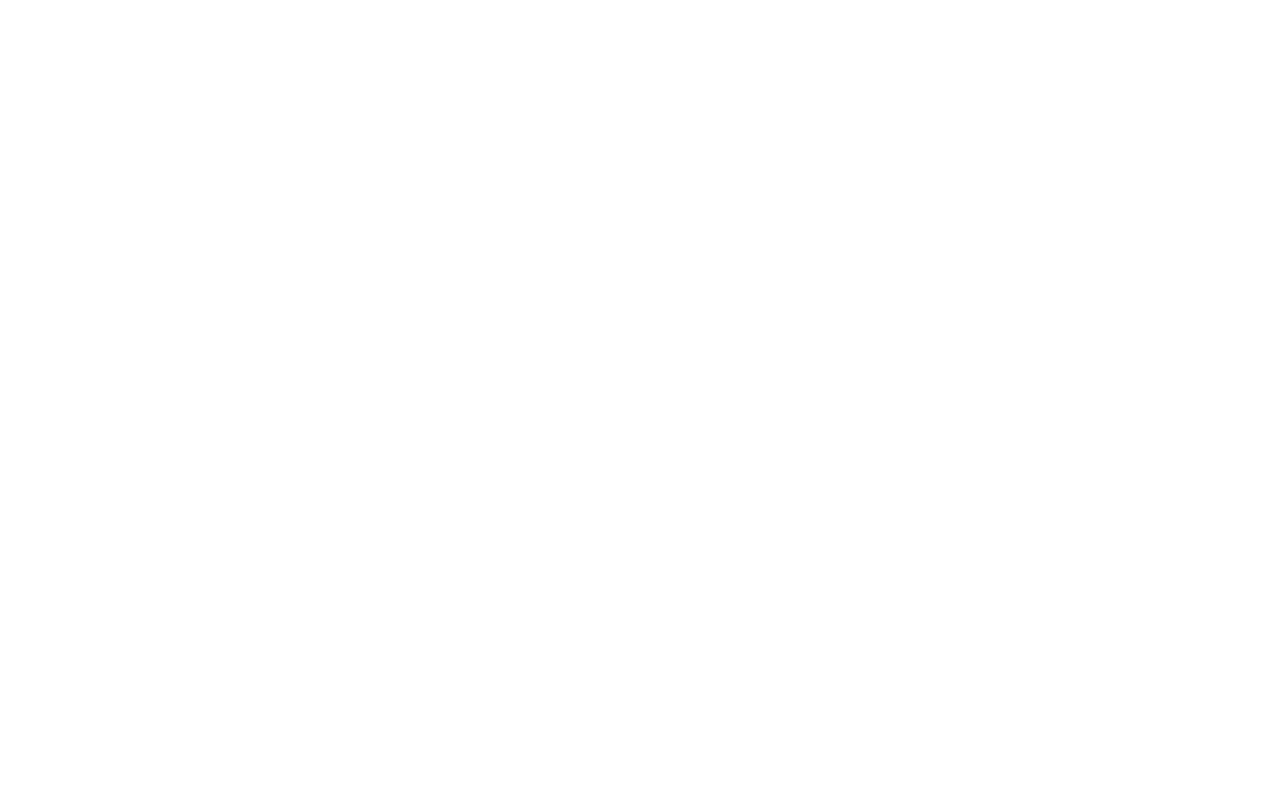
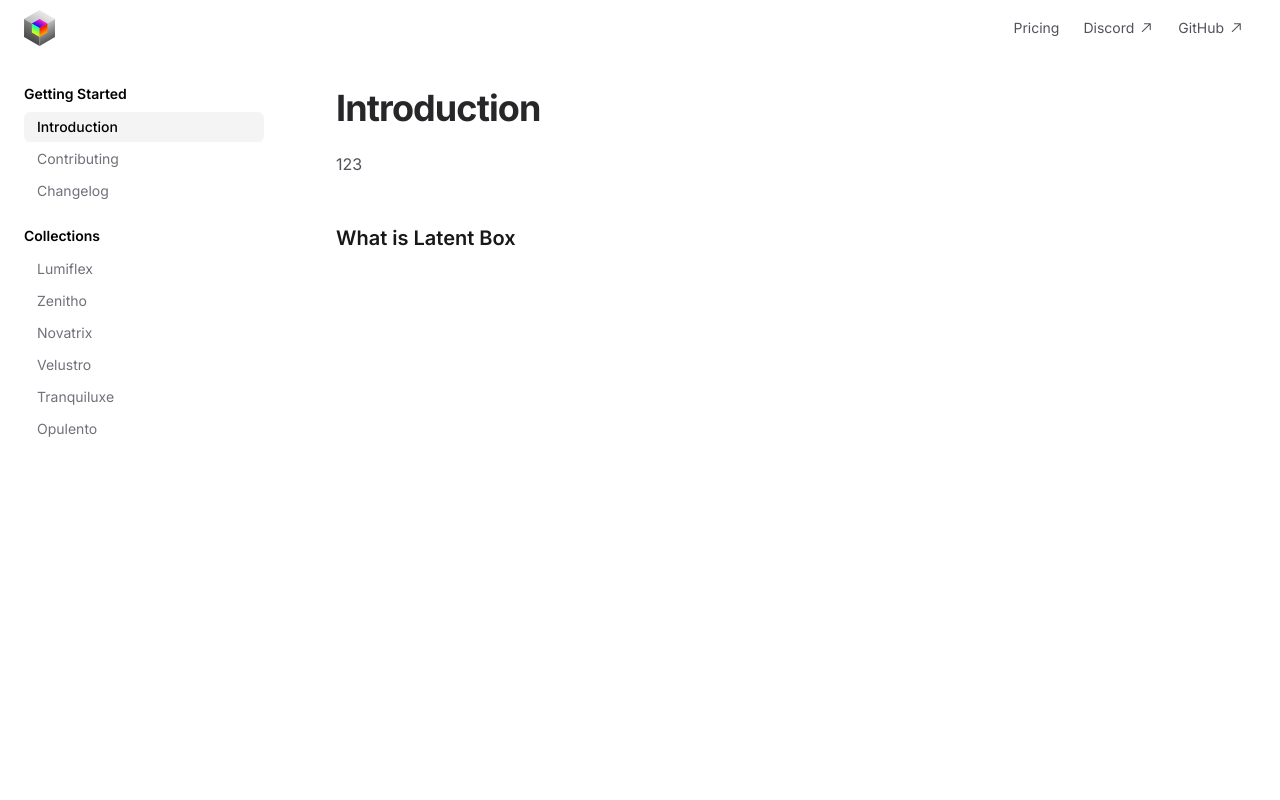
Before and after one commit to latentcat/latentbox, a Next.js app: page /en/docs in a window 1280 px wide. Before the commit this address had no page. Shown: the top 800 px of the page. Built offline with nearby package versions, Linux system fonts and the light colour scheme.

Commit message:
update page

```diff
--- a/src/app/[locale]/(common)/(docs)/a1/page.tsx
+++ /dev/null
@@ -1,10 +0,0 @@
-
-import { useTranslations } from "next-intl";
-
-export default function Page() {
-  const t = useTranslations("qrcodes.a1");
-
-  return (
-    <div></div>
-  );
-}
--- /dev/null
+++ b/src/app/[locale]/(common)/(docs)/docs/(introduction)/page.tsx
@@ -0,0 +1,29 @@
+import { ArticleLayout } from "@/components/SimpleLayout";
+import { getTranslations } from "next-intl/server";
+
+
+export default function Page() {
+  return (
+    <ArticleLayout
+      title="Introduction"
+      intro="123"
+    >
+      <h2>
+        What is Latent Box
+      </h2>
+    </ArticleLayout>
+  )
+}
+
+export async function generateMetadata({
+  params: { locale },
+}: Readonly<{
+  params: { locale: string };
+}>) {
+  const t = await getTranslations({ locale, namespace: "pricing" });
+
+  return {
+    title: t("title"),
+    description: t("desc"),
+  };
+}
--- /dev/null
+++ b/src/app/[locale]/(common)/(docs)/docs/changelog/page.tsx
@@ -0,0 +1,29 @@
+import { ArticleLayout } from "@/components/SimpleLayout";
+import { getTranslations } from "next-intl/server";
+
+
+export default function Page() {
+  return (
+    <ArticleLayout
+      title="Changelog"
+      intro="123"
+    >
+      <h2>
+        What is Latent Box
+      </h2>
+    </ArticleLayout>
+  )
+}
+
+export async function generateMetadata({
+  params: { locale },
+}: Readonly<{
+  params: { locale: string };
+}>) {
+  const t = await getTranslations({ locale, namespace: "pricing" });
+
+  return {
+    title: t("title"),
+    description: t("desc"),
+  };
+}
--- /dev/null
+++ b/src/app/[locale]/(common)/(docs)/docs/contributing/page.tsx
@@ -0,0 +1,29 @@
+import { ArticleLayout } from "@/components/SimpleLayout";
+import { getTranslations } from "next-intl/server";
+
+
+export default function Page() {
+  return (
+    <ArticleLayout
+      title="Contributing"
+      intro="123"
+    >
+      <h2>
+        What is Latent Box
+      </h2>
+    </ArticleLayout>
+  )
+}
+
+export async function generateMetadata({
+  params: { locale },
+}: Readonly<{
+  params: { locale: string };
+}>) {
+  const t = await getTranslations({ locale, namespace: "pricing" });
+
+  return {
+    title: t("title"),
+    description: t("desc"),
+  };
+}
--- a/src/app/[locale]/(common)/SectionHero.tsx
+++ b/src/app/[locale]/(common)/SectionHero.tsx
@@ -3,10 +3,14 @@
 import { Link } from "@/navigation";
 import { GitHubButton } from "@/components/GitHubButton";
 import { HeaderPadding } from "@/components/Header";
+import { ContainerFull } from "@/components/Containers";
 
 export function SectionHero() {
   return (
-    <div className="flex flex-col items-center py-12 bg-gradient-to-b from-zinc-50 to-zinc-100 dark:from-zinc-950 dark:to-zinc-900">
+    <div
+      className="py-12 bg-gradient-to-b from-zinc-50 to-zinc-100 dark:from-zinc-950 dark:to-zinc-900">
+      <ContainerFull>
+        <div className="flex flex-col items-center ">
           <HeaderPadding />
           <LatentBoxLogo ext="hero" className="h-32" />
 
@@ -19,10 +23,20 @@
         </span>
           </h2>
 
+          <div className="h-3" />
+
+          <p className="text-lg text-foreground/70 leading-7 max-w-[500px] w-full text-center break-words">
+            A collection of awesome-lists for AI, creativity and art, brought to you by{" "}
+            <Link href="https://latentcat.com" target="_blank"
+                  className="text-foreground underline font-semibold transition decoration-foreground/30 hover:decoration-foreground">
+              Latent Cat
+            </Link>.
+          </p>
+
           <div className="h-6" />
 
           <div className="flex gap-4">
-        <Link href="/a1">
+            <Link href="/docs">
               <Button>
                 Introduction
               </Button>
@@ -34,5 +48,7 @@
 
           <div className="h-6" />
         </div>
+      </ContainerFull>
+    </div>
   )
 }
--- a/src/app/globals.css
+++ b/src/app/globals.css
@@ -106,12 +106,12 @@
 }
 
 * {
-  -webkit-touch-callout: none;
-  -webkit-user-select: none;
-  -khtml-user-select: none;
-  -moz-user-select: none;
-  -ms-user-select: none;
-  user-select: none;
+  /*-webkit-touch-callout: none;*/
+  /*-webkit-user-select: none;*/
+  /*-khtml-user-select: none;*/
+  /*-moz-user-select: none;*/
+  /*-ms-user-select: none;*/
+  /*user-select: none;*/
   tab-index: -1;
 }
 
--- a/src/components/DocsSideNav.tsx
+++ b/src/components/DocsSideNav.tsx
@@ -1,10 +1,9 @@
 "use client";
 
 import { NavGroup } from "@/lib/docs-navigation";
-import Link from "next/link";
-import { usePathname } from "next/navigation";
 import { cn } from "@/lib/utils";
 import {Badge} from "@/components/ui/badge";
+import { Link, usePathname } from "@/navigation";
 
 export interface DocsSidebarNavProps {
   items: NavGroup[]
--- a/src/components/SimpleLayout.tsx
+++ b/src/components/SimpleLayout.tsx
@@ -1,5 +1,5 @@
 import { Prose } from "@/components/Prose";
-import { Container } from "@/components/Containers";
+import { Container, ContainerFull } from "@/components/Containers";
 import { HeaderPadding } from "@/components/Header";
 
 interface SimpleLayoutProps {
@@ -36,3 +36,38 @@
     </SimpleLayout>
   );
 }
+
+
+interface ArticleLayoutProps {
+  title: string;
+  intro: string;
+  children?: React.ReactNode;
+  hideGiscus?: boolean;
+}
+
+export function ArticleLayoutWithoutProse({ title, intro, children }: ArticleLayoutProps) {
+  return (
+    <div className="">
+      <header className="mt-8">
+        <h1 className="text-4xl font-bold tracking-tight text-zinc-800 dark:text-zinc-100 _sm:text-5xl">
+          {title}
+        </h1>
+        <p className="mt-6 text-base text-zinc-600 dark:text-zinc-400">
+          {intro}
+        </p>
+      </header>
+      {children}
+    </div>
+  );
+}
+
+export function ArticleLayout(props: ArticleLayoutProps) {
+  const { children, ...rest } = props;
+  return (
+    <ArticleLayoutWithoutProse {...rest}>
+      <Prose className="mt-12 mb-16 break-words" data-mdx-content>
+        {children}
+      </Prose>
+    </ArticleLayoutWithoutProse>
+  );
+}
--- a/src/lib/docs-navigation.ts
+++ b/src/lib/docs-navigation.ts
@@ -5,6 +5,7 @@
   name: string;
   id: string;
   desc: string;
+  tag?: string;
 }
 
 export const componentList: ComponentItemProps[] = [
@@ -17,6 +18,7 @@
     name: "Zenitho",
     id: "zenitho",
     desc: "Shader from Stripe",
+    tag: "beta",
   },
   {
     name: "Novatrix",
@@ -54,25 +56,17 @@
     title: "Getting Started",
     links: [
       { title: "Introduction", href: "/docs" },
-      { title: "Installation", href: "/docs/installation" },
-      { title: "All Components", href: "/docs/components" },
       { title: "Contributing", href: "/docs/contributing" },
       { title: "Changelog", href: "/docs/changelog" },
     ],
   },
   {
-    title: "General",
-    links: [
-      { title: "<Slides />", href: "/docs/components/slides", tag: "beta" },
-    ],
-  },
-  {
-    title: "Canvas",
+    title: "Collections",
     links: [
       ...componentList.map((item, index) => ({
-        title: "<" + item.name + " />",
+        title: item.name,
         href: "/docs/components/" + item.id,
       })),
     ],
   },
-];
+] as const;
```
Lines whose indentation alone changed are shown as unchanged.
